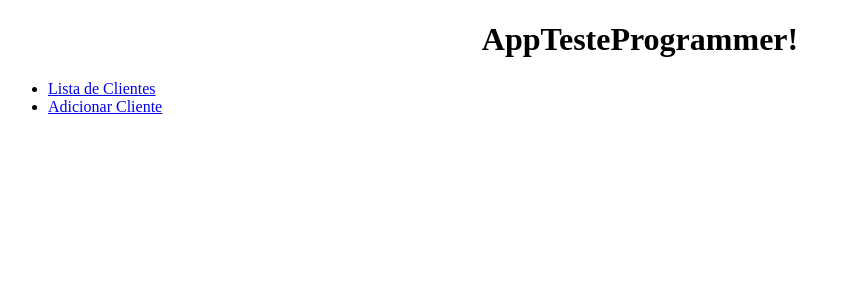
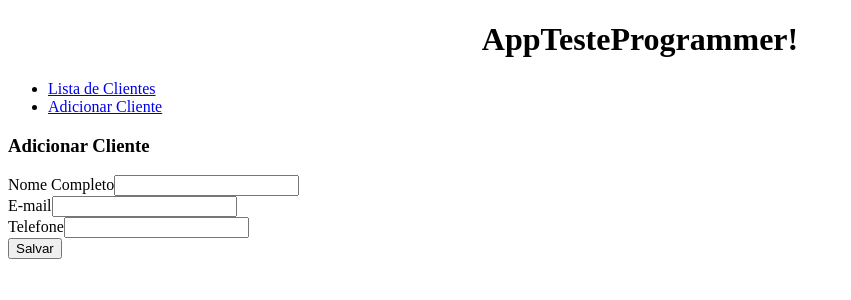
Before and after one commit to ekamoto/AppWebAngularMVC, an Angular app in the folder AppWebAngular/AppWebAngular/: page /cliente/adicionar in a window 1280 px wide. Before the commit this address led to /. Shown: the top 300 px of the page, without its empty margins (0-851 px from the left). Built offline with nearby package versions, Linux system fonts and the light colour scheme.

Commit message:
Alterar rotas

```diff
--- a/AppWebAngular/AppWebAngular/src/app/app-routing.module.ts
+++ b/AppWebAngular/AppWebAngular/src/app/app-routing.module.ts
@@ -5,11 +5,11 @@ import { AddClienteComponent } from './modules/cliente/adicionar/add-cliente.com
 
 const routes: Routes = [
   {
-    path: "clientes",
+    path: "cliente/listar",
     component: ClienteListComponent
   },
   {
-    path: "add-cliente",
+    path: "cliente/adicionar",
     component: AddClienteComponent
   }
 ];
--- a/AppWebAngular/AppWebAngular/src/app/app.component.html
+++ b/AppWebAngular/AppWebAngular/src/app/app.component.html
@@ -8,10 +8,10 @@
 <nav>
   <ul>
     <li>
-      <a routerLink="/clientes">Lista de Clientes</a>
+      <a routerLink="/cliente/listar">Lista de Clientes</a>
     </li>
     <li>
-      <a routerLink="/add-cliente">Adicionar Cliente</a>
+      <a routerLink="/cliente/adicionar">Adicionar Cliente</a>
     </li>
   </ul>
 </nav>
--- a/AppWebAngular/AppWebAngular/src/app/modules/cliente/adicionar/add-cliente.component.html
+++ b/AppWebAngular/AppWebAngular/src/app/modules/cliente/adicionar/add-cliente.component.html
@@ -2,12 +2,12 @@
   <div class="bg-success text-success">{{ msg }}</div>
   <div class="panel panel-primary">
     <div class="panel panel-heading">
-      <h3>Create Cliente</h3>
+      <h3>Adicionar Cliente</h3>
     </div>
     <div class="panel-body">
       <div class="form-group">
-        <label for="fullName">Full Name</label>
-        <input id="fullName" name="Nome" [(ngModel)]="fullName" type="text" class="form-control">
+        <label for="nomeCompleto">Nome Completo</label>
+        <input id="nomeCompleto" name="Nome" [(ngModel)]="nomeCompleto" type="text" class="form-control">
       </div>
       <div class="form-group">
         <label for="e_mail">E-mail</label>
@@ -19,7 +19,7 @@
       </div>
     </div>
     <div class="panel-footer">
-      <button type="submit" class="btn btn-primary">Save</button>
+      <button type="submit" class="btn btn-primary">Salvar</button>
     </div>
   </div>
 </form>
--- a/AppWebAngular/AppWebAngular/src/app/modules/cliente/listar/cliente-list.component.html
+++ b/AppWebAngular/AppWebAngular/src/app/modules/cliente/listar/cliente-list.component.html
@@ -1,5 +1,8 @@
-<h1>Listagem de Clientes</h1>
-
+<div class="panel panel-primary">
+  <div class="panel panel-heading">
+    <h3>Listagem de Clientes</h3>
+  </div>
+  <div class="panel-body">
     <p>
       <strong>E-mail: </strong><input type="text" [(ngModel)]="cliente" (ngModelChange)="modelChanged(cliente)" />
     </p>
@@ -20,3 +23,6 @@
         </tr>
       </tbody>
     </table>
+
+  </div>
+</div>
```
Lines whose indentation alone changed are shown as unchanged.
